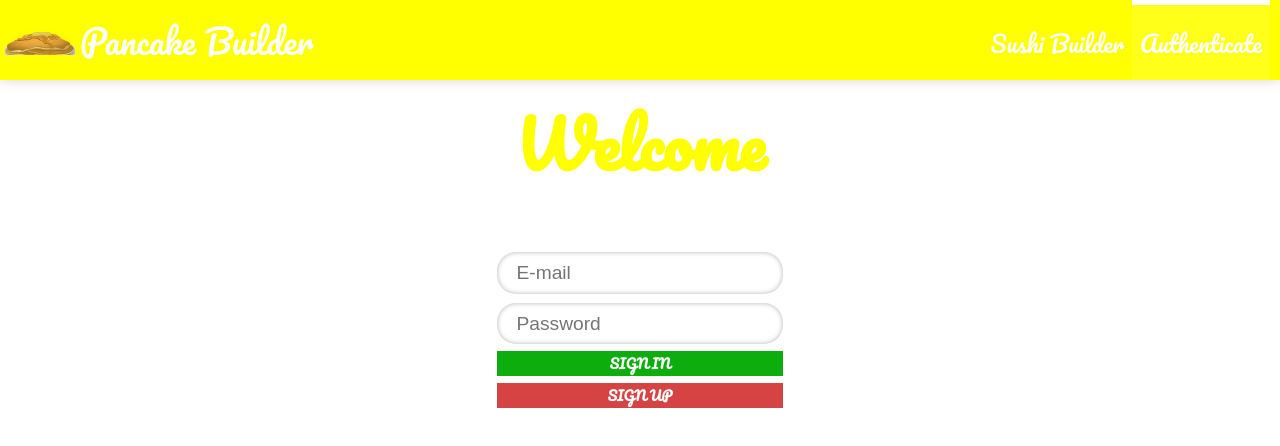
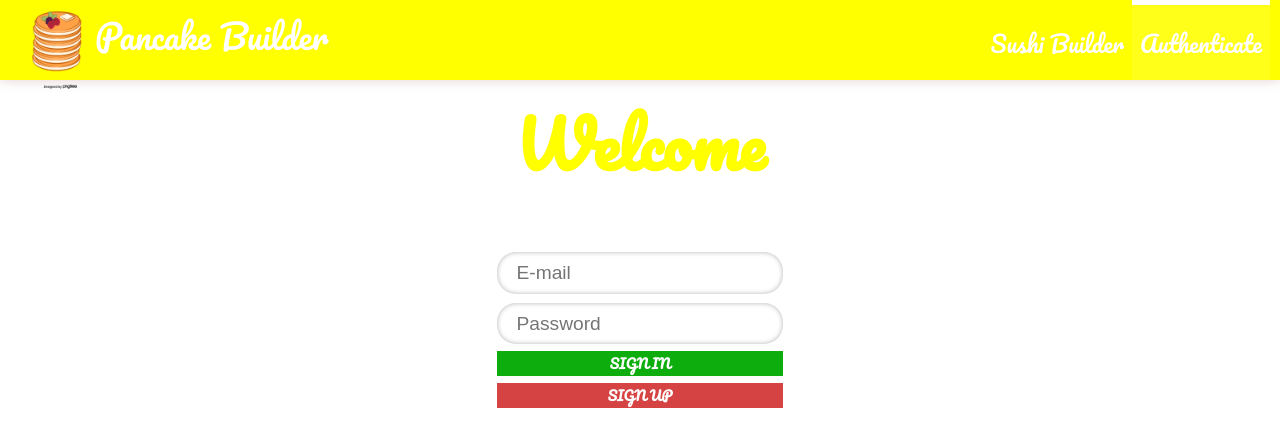
Before and after one commit to Askhat-Azizov/pancake-builder, a React (Create React App) app: page /auth in a window 1280 px wide. Shown: the top 446 px of the page. Built offline with nearby package versions, Linux system fonts and the light colour scheme.

Commit message:
Add img for Logo

```diff
--- a/src/components/UI/Logo/Logo.js
+++ b/src/components/UI/Logo/Logo.js
@@ -1,5 +1,5 @@
 import React from "react";
-import logo from "../../../assets/logo.svg"
+import logo from "../../../assets/logo2.png";
 import classes from "./Logo.module.css";
 
 export default () => (
--- a/src/components/UI/Logo/Logo.module.css
+++ b/src/components/UI/Logo/Logo.module.css
@@ -1,15 +1,18 @@
 .Logo {
   display: flex;
   align-items: center;
+  height: 70px;
+  min-width: 465px;
 }
 .Logo img {
-  margin: 5px;
-  padding-bottom: 20px;
-  height: 70px;
-  width: 70px;
+  height: 125px;
+  width: 120px;
+  margin-bottom: 10px;
+  margin-right: -25px;
 }
 .Logo span {
   font-family: 'Pacifico', cursive;
   color: white;
   font-size: 2.1rem;
+  width: 100%;
 }
```
Also changed, not shown: src/assets/logo2.png (added).
